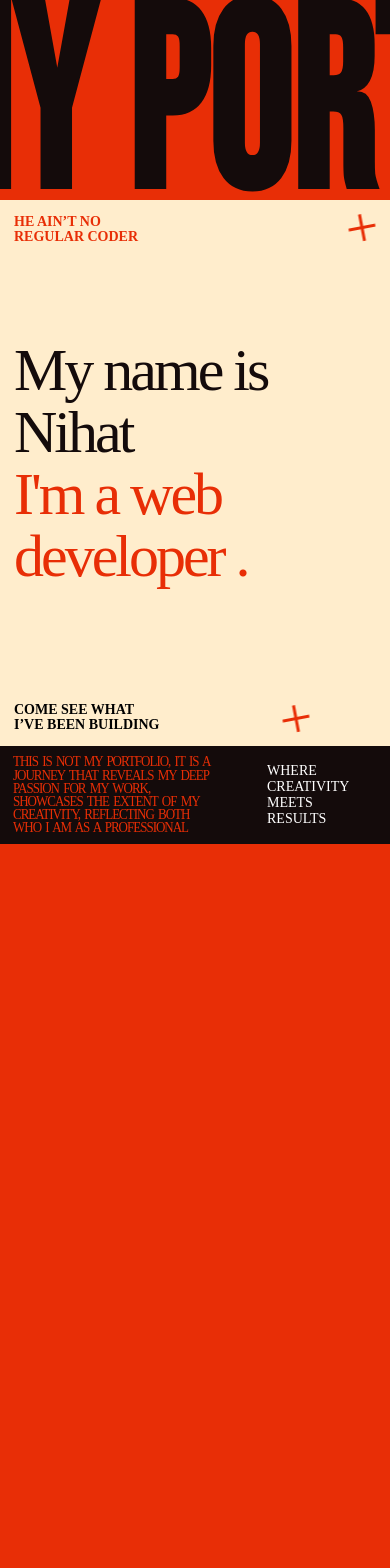
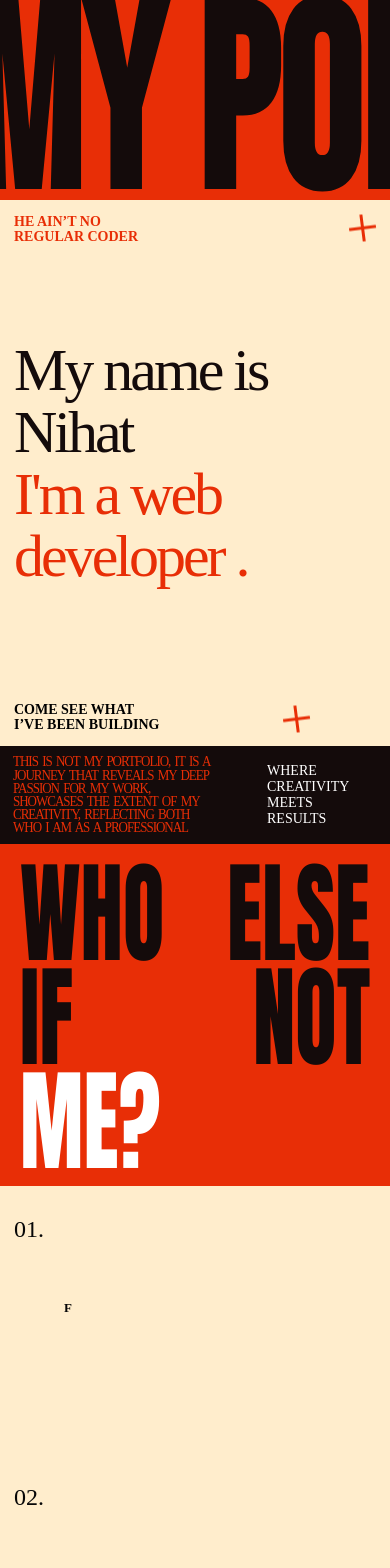
Before and after one commit to kerimov4785/Portfolio, a React (Vite) app: page / in a window 390 px wide. Shown: the top 1568 px of the page. Built offline with nearby package versions, Linux system fonts and the light colour scheme; a web font is replaced by a local one.

Commit message:
del fixed for mobile

```diff
--- a/src/Components/About.jsx
+++ b/src/Components/About.jsx
@@ -41,11 +41,11 @@ function About() {
             { obj: fact5, letters: letters5, title: title5 },
         ]
 
+        if (window.innerWidth >= 768) {
             let tl = gsap.timeline({
                 scrollTrigger: {
                     trigger: '.about-title-box',
                     scrub: true,
-                // markers: true,
                     pin: true,
                     start: "top top",
                     anticipatePin: 1,
@@ -57,13 +57,14 @@ function About() {
                 opacity: 0,
                 stagger: 0.2
             })
+        }
         aboutArray.forEach(item => {
             let tl2 = gsap.timeline({
                 scrollTrigger: {
                     trigger: item.obj.current,
                     start: "top 70%",
-                    end:"bottom bottom",
-                    toggleActions:"restart none reverse none"
+                    end: "bottom bottom",
+                    toggleActions: "restart none reverse none"
                 }
             })
             tl2.to(item.letters, {
@@ -72,10 +73,10 @@ function About() {
                 stagger: 0.005,
             })
             tl2.from(item.title.current, {
-                x:'-100%',
-                duration:1,
-                ease:'power4.out'
-            },'<')
+                x: '-100%',
+                duration: 1,
+                ease: 'power4.out'
+            }, '<')
         })
     }, [])
     return (
--- a/src/index.css
+++ b/src/index.css
@@ -358,7 +358,11 @@ main {
         line-height: 68px;
     }
 }
-
+@media screen and (max-width:768px) {
+    .about-title-box{
+        height: min-content;
+    }
+}
 @media screen and (max-width:630px) {
     .intro {
         height: 200px;
```
Lines whose indentation alone changed are shown as unchanged.
